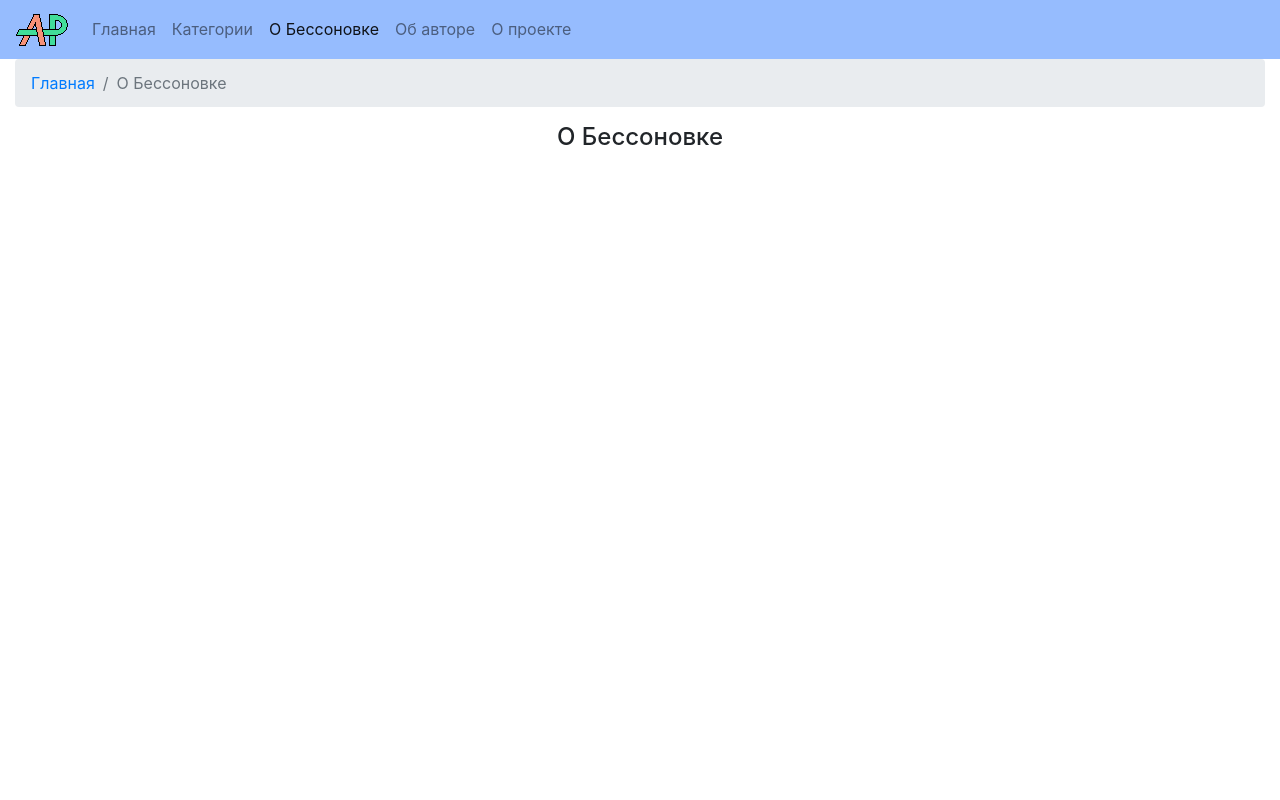
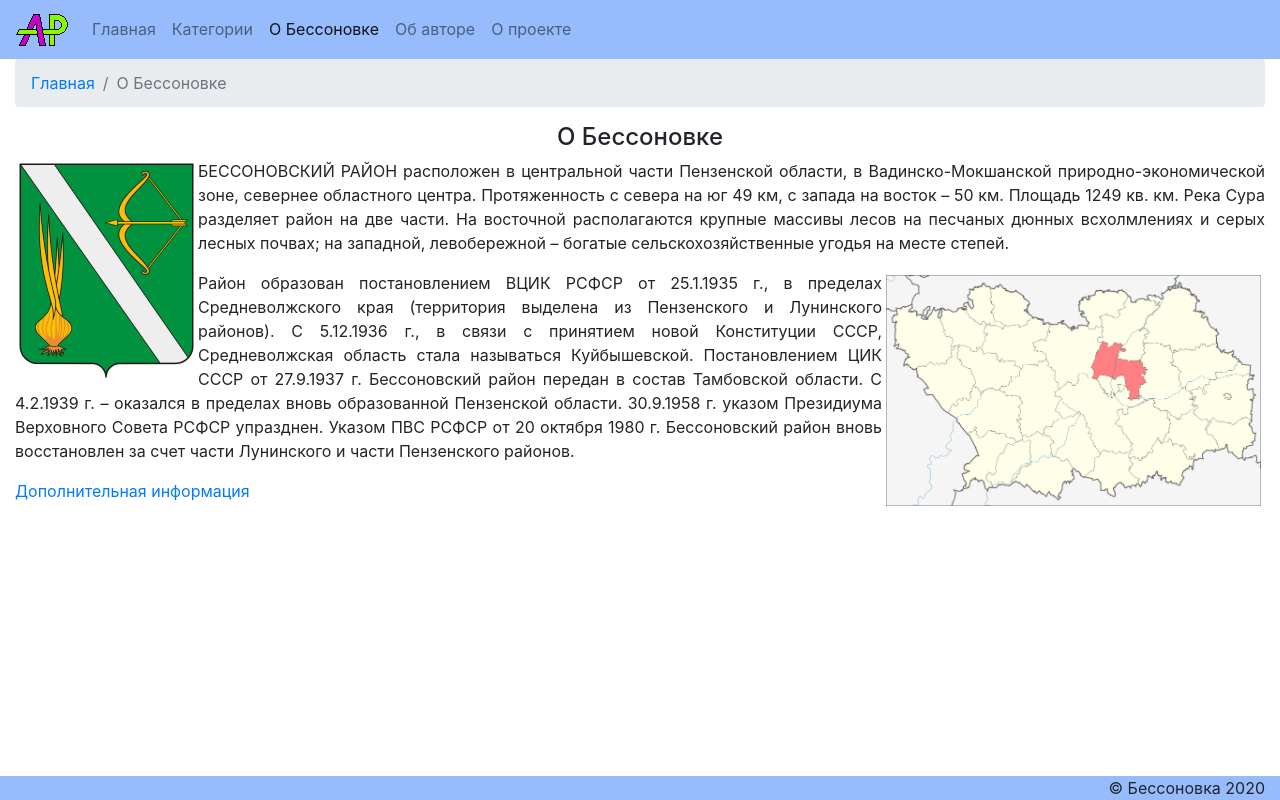
Before and after one commit to ser2ver/NataliProject, a PHP site: page /bessonovka.php in a window 1280 px wide. Run offline with PHP 8.4, Linux system fonts and the light colour scheme.

Commit message:
Последняя версия

```diff
--- a/author.php
+++ b/author.php
@@ -11,5 +11,9 @@
         </ol>
     </nav>
     <h4 class="text-center">Об авторе</h4>
+
+    <p><b>Кальченко Наталия</b></p>
+    <p>ученица <b>11 «А»</b> класса МБОУ СОШ c. Бессоновка</p>
+
 </div>
 <?= showFooter($path) ?>
--- a/bessonovka.php
+++ b/bessonovka.php
@@ -11,5 +11,27 @@ echo showHeader($path, 'Проект - Бессоновка', 'besson');
         </ol>
     </nav>
     <h4 class="text-center">О Бессоновке</h4>
+
+   <p class="text-justify"><img src="img/bessonovsky_rayon_coa.gif" alt="Герб" class="float-left m-lg-1"/> БЕССОНОВСКИЙ РАЙОН расположен в центральной части Пензенской области,
+    в Вадинско-Мокшанской природно-экономической зоне, севернее областного центра.
+    Протяженность с севера на юг 49 км, с запада на восток – 50 км. Площадь 1249 кв. км.
+    Река Сура разделяет район на две части. На восточной располагаются крупные массивы лесов на песчаных дюнных
+    всхолмлениях и серых лесных почвах; на западной, левобережной – богатые сельскохозяйственные угодья на
+       месте степей.</p>
+
+   <p class="text-justify"><img src="img/Location_of_Bessonovsky_Region.png" alt="Карта" class="float-right m-lg-1" width="30%"/> Район образован постановлением ВЦИК РСФСР от 25.1.1935 г., в пределах Средневолжского края
+    (территория выделена из Пензенского и Лунинского районов). С 5.12.1936 г., в связи с принятием
+    новой Конституции СССР,  Средневолжская область стала называться Куйбышевской.
+    Постановлением ЦИК СССР от 27.9.1937 г. Бессоновский район передан в состав Тамбовской области.
+    С 4.2.1939 г. – оказался в пределах вновь образованной Пензенской области. 30.9.1958 г.
+    указом Президиума Верховного Совета РСФСР упразднен. Указом ПВС РСФСР от 20 октября 1980 г.
+       Бессоновский район вновь восстановлен за счет части Лунинского и части Пензенского районов.</p>
+
+<a href="https://ru.wikipedia.org/wiki/%D0%91%D0%B5%D1%81%D1%81%D0%BE%D0%BD%D0%BE%D0%B2%D0%BA%D0%B0_(%D0%91%D0%B5%D1%81%D1%81%D0%BE%D0%BD%D0%BE%D0%B2%D1%81%D0%BA%D0%B8%D0%B9_%D1%80%D0%B0%D0%B9%D0%BE%D0%BD)">Дополнительная информация</a>
+
+
+
+
+
 </div>
 <?= showFooter($path) ?>
--- a/lib.php
+++ b/lib.php
@@ -23,11 +23,18 @@ function showHeader($path, $title, $section)
     <script src="{$path}js/jquery-3.4.1.slim.js"></script>
     <script src="{$path}js/popper.js"></script>
     <script src="{$path}js/bootstrap.min.js"></script>
+
+    <style type="text/css">
+        footer {
+            position: fixed;
+            bottom: 0;
+        }
+    </style>
 </head>
 <body>
     <header class="navbar navbar-expand-sm navbar-light sticky-top" style="background-color: #96bcfe;">
         <a href="{$path}index.php" class="navbar-brand">
-            <img src="{$path}img/logo.png" alt="Animals & Plants">
+            <img src="{$path}img/logo.png" width="52" alt="Animals & Plants">
         </a>
         <button class="navbar-toggler" type="button" data-toggle="collapse" data-target="#navbarNavAltMarkup" aria-controls="navbarNavAltMarkup" aria-expanded="false" aria-label="Toggle navigation">
             <span class="navbar-toggler-icon"></span>
@@ -48,6 +55,8 @@ EOT;
 
 function showFooter($path) {
     return <<<EOT
+<br/>
+<footer class="container-fluid navbar-expand-sm navbar-light text-right" style="background-color: #96bcfe;">&copy; Бессоновка 2020</footer>
 </body>
 </html>
 EOT;
--- a/project.php
+++ b/project.php
@@ -11,7 +11,10 @@ echo showHeader($path, 'Проект - О проекте', 'project');
         </ol>
     </nav>
     <h4 class="text-center">О проекте</h4>
-    <p>В работе над проектом были использованы следующие инструменты:</p>
+    <p>
+        В работе над проектом были использованы следующие инструменты:
+        <img src="img/qr-code.gif" alt="QR-code" class="float-right"/>
+    </p>
     <ul>
         <li>HTML</li>
         <li>CSS</li>
```
Also changed, not shown: index.php (+15 -15 lines), img/Location_of_Bessonovsky_Region.png (added), img/bessonovsky_rayon_coa.gif (added), img/dom_kulturi.jpg (added), img/logo-big.png (added), img/logo.png, img/memorial_pamyati_s.bessonovka.jpg (added), img/qr-code.gif (added), img/school.jpg (added), 3 other files.
